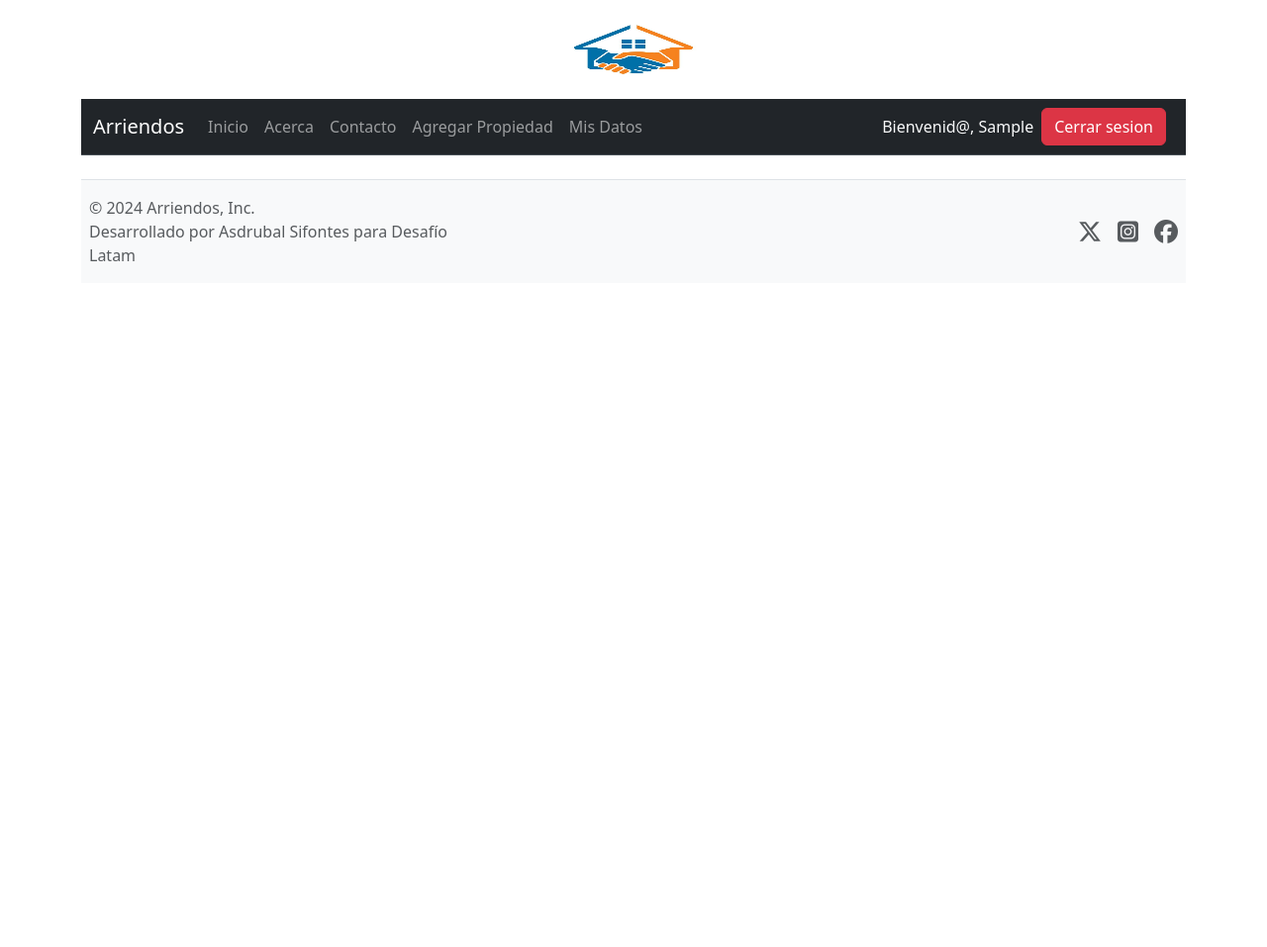
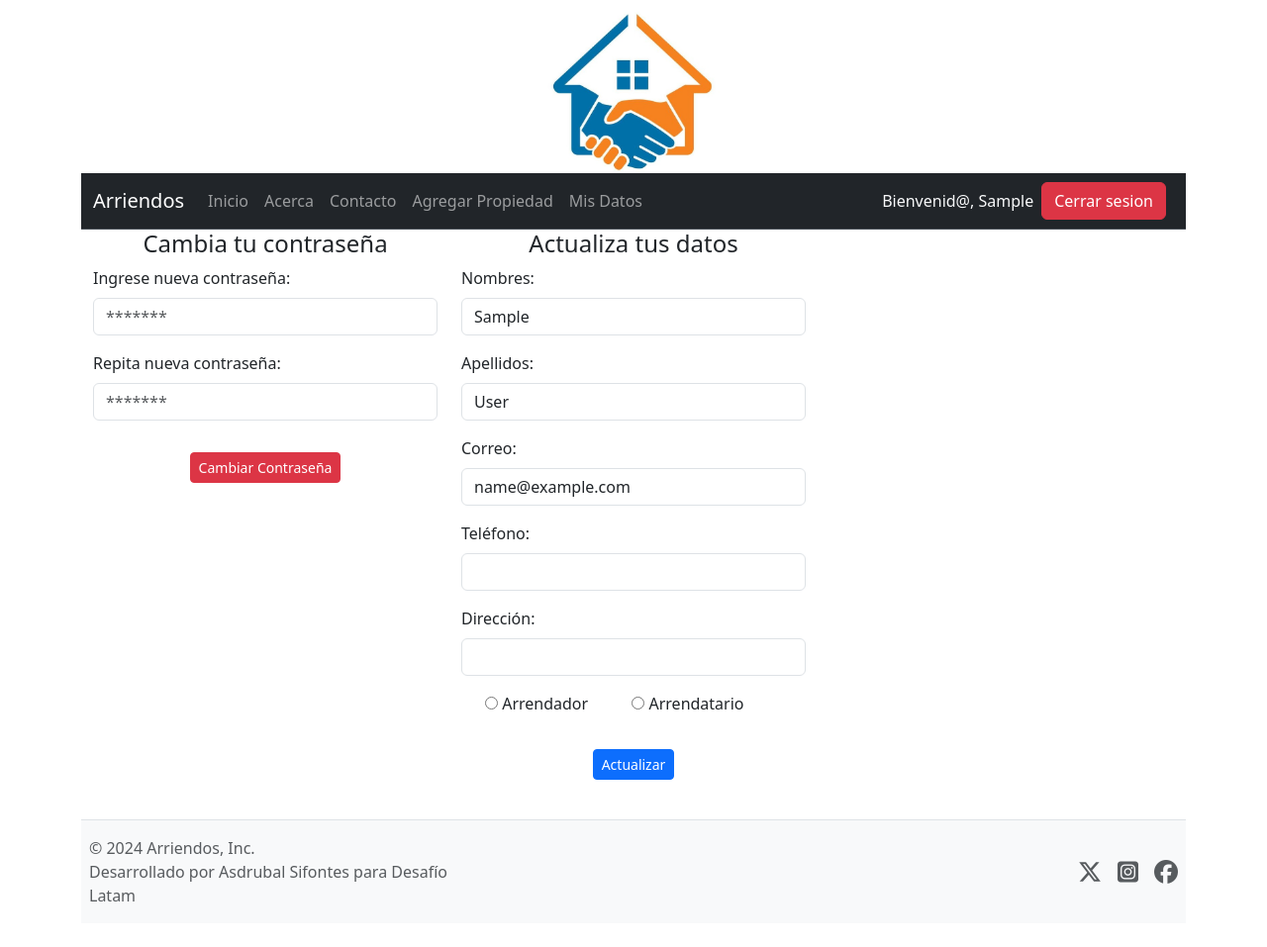
Before and after one commit to asdru0510/arriendo_inmuebles, a Django app: page /accounts/profile in a window 1280 px wide. Shown: the whole page at 99% size. Before the commit the page ends 264 px from the top, so only its background shows below. Run offline with Django 5.2, Linux system fonts and the light colour scheme; the visitor is signed in with stand-in values (Sample User, id 1); some libraries are stand-ins or nearby versions.

Commit message:
Se agrega funciono profile, actualizar datos del usuario

```diff
--- a/main/templates/header.html
+++ b/main/templates/header.html
@@ -1,4 +1,4 @@
 <header class="d-flex justify-content-center align-items-center">
     {% load static %}
-    <img src="{% static 'img/logo-rent-house.jpg' %}" width="250" height="100" alt="Logo">
+    <img src="{% static 'img/logo-rent-house.jpg' %}" width="175" height="175" alt="Logo">
 </header>
--- a/main/templates/profile.html
+++ b/main/templates/profile.html
@@ -1,6 +1,6 @@
 {% extends 'base.html' %}
 {% load static %}
-{% block content %}
+{% block contenido %}
 <div class="container">
 	<div class="row">
 		<div class="col-4">
@@ -46,7 +46,7 @@
 							class="form-control"
 							name="first_name"
 							placeholder=""
-							value="{{ usuario.nombres }}"
+							value="{{ user.first_name }}"
 							required
 					>
 				</div>
@@ -56,9 +56,9 @@
 							id=""
 							type="text"
 							class="form-control"
-							name="apellidos"
+							name="last_name"
 							placeholder=""
-							value="{{ usuario.apellidos }}"
+							value="{{ user.last_name }}"
 							required
 					>
 				</div>
@@ -68,9 +68,9 @@
 							id=""
 							type="email"
 							class="form-control"
-							name="correo"
+							name="email"
 							placeholder=""
-							value="{{ usuario.correo }}"
+							value="{{ user.email }}"
 							required
 					>
 				</div>
@@ -82,7 +82,7 @@
 							class="form-control"
 							name="telefono"
 							placeholder=""
-							value="{{ usuario.telefono }}
+							value="{{ user.userprofile.telefono_personal }}"
 					>
 				</div>
 				<div class="mb-3">
@@ -93,7 +93,7 @@
 						class="form-control"
 						name="direccion"
 						placeholder=""
-						value="{{ usuario.direccion }}"
+						value="{{ user.userprofile.direccion }}"
 						required
 					>
 				</div>
@@ -103,11 +103,11 @@
 						id=""
 						type="radio"
 						class="form-check-imput"
-						name="tipo_usuario"
+						name="rol"
 						placeholder=""
 						value="arrendador"
 						required
-						{% if usuario.tipo_usuario == 'arrendador' %}
+						{% if user.userprofile.rol == 'arrendador' %}
 							checked
 						{% endif %}
 					>
@@ -118,11 +118,11 @@
 								id=""
 								type="radio"
 								class="form-check-imput"
-								name="tipo_usuario"
+								name="rol"
 								placeholder=""
 								value="arrendatario"
 								required
-								{% if usuario.tipo_usuario == 'arrendatario' %}
+								{% if user.userprofile.rol == 'arrendatario' %}
 									checked
 								{% endif %}
 						>
--- a/main/templates/registration/register.html
+++ b/main/templates/registration/register.html
@@ -59,11 +59,11 @@
 
                     <!-- Tipo usuario -->
                     <div class="form-check form-check-inline">
-                        <input class="form-check-input" type="radio" name="rol" id="rol1" value="arrendador">
+                        <input class="form-check-input" type="radio" name="rol" id="rol1" value="arrendador" required {% if rol =='arrendador' %} checked {% endif %}>
                         <label class="form-check-label" for="rol1">Arrendador</label>
                       </div>
                       <div class="form-check form-check-inline">
-                        <input class="form-check-input" type="radio" name="rol" id="rol2" value="arrendatario">
+                        <input class="form-check-input" type="radio" name="rol" id="rol2" value="arrendatario" required {% if rol =='arrendatario' %} checked {% endif %}>
                         <label class="form-check-label" for="rol2">Arrendatario</label>
                       </div>
 
```
Also changed, not shown: main/static/img/logo-rent-house.jpg.
